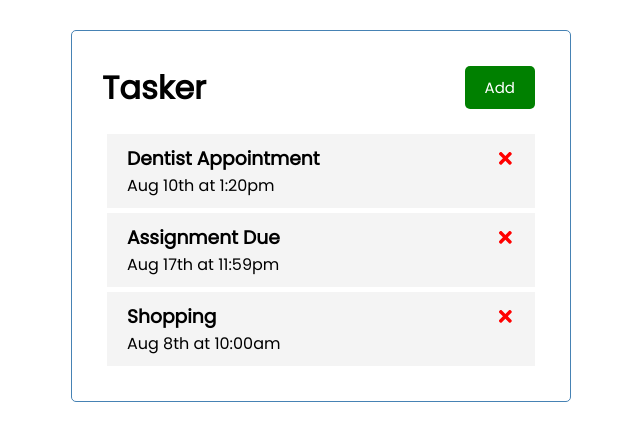
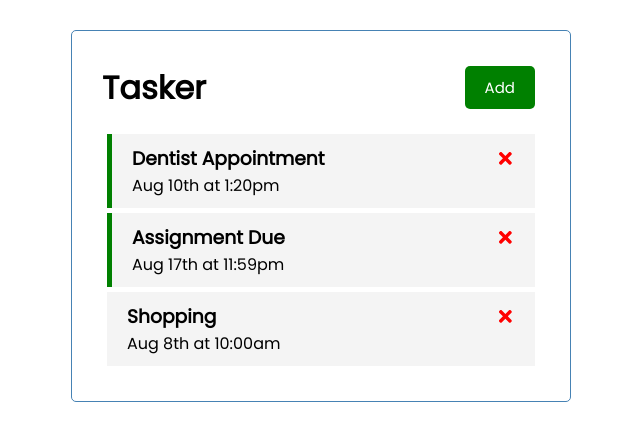
Before and after one commit to VishnuSivadas1994/Tasker-ReactJS, a React (Create React App) app: page / in a window 1280 px wide. Shown: the top 440 px of the page, without its empty margins (319-959 px from the left). Built offline with nearby package versions, Linux system fonts and the light colour scheme.

Commit message:
toggle reminder UI

```diff
--- a/src/App.js
+++ b/src/App.js
@@ -29,10 +29,15 @@
     setTasks(tasks.filter((task) => task.id !== id))
   }
 
+  //Toggle reminder
+  const toggleReminder = (id) => {
+    setTasks(tasks.map((task) => task.id === id ? { ...task, reminder: !task.reminder } : task))
+  }
+
   return (
     <div className="container">
       <Header />
-      {tasks.length > 0 ? (<Tasks tasks={tasks} onDelete={deleteTask} />) : ('No tasks to display')}
+      {tasks.length > 0 ? (<Tasks tasks={tasks} onDelete={deleteTask} onToggle={toggleReminder} />) : ('No tasks to display')}
     </div>
   );
 }
--- a/src/components/Task.js
+++ b/src/components/Task.js
@@ -1,12 +1,12 @@
 import { FaTimes } from 'react-icons/fa'
 
 
-const Task = ({ task, onDelete }) => {
+const Task = ({ task, onDelete, onToggle }) => {
     return (
-        <div className='task'>
+        <div className={`task ${task.reminder ? 'reminder' : ''}`} onDoubleClick={() => onToggle(task.id)}>
             <h3>{task.text} <FaTimes style={{
                 color: 'red', cursor: 'pointer'
-            }} onClick={()=>onDelete(task.id)} /></h3>
+            }} onClick={() => onDelete(task.id)} /></h3>
             <p>{task.day}</p>
         </div>
     )
--- a/src/components/Tasks.js
+++ b/src/components/Tasks.js
@@ -2,7 +2,7 @@
 
 
 
-const Tasks = ({tasks, onDelete}) => {
+const Tasks = ({ tasks, onDelete, onToggle }) => {
 
 
 
@@ -12,6 +12,7 @@
             {tasks.map((task) => (
                 <Task key={task.id} task={task}
                     onDelete={onDelete}
+                    onToggle={onToggle}
                 />
             ))}
         </>
```
